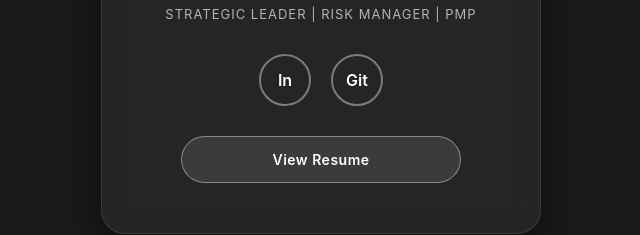
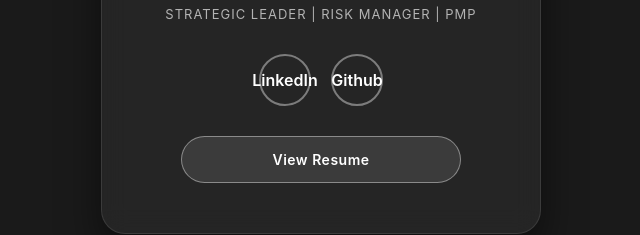
Before and after one commit to jbusey12/jbusey12.github.io, a plain HTML site: page index.html in a window 1280 px wide. Shown: the part 332-567 px from the top of the page, 319-959 px from the left. Drawn offline with Linux system fonts and the light colour scheme.

Commit message:
Update index.html

```diff
--- a/index.html
+++ b/index.html
@@ -120,9 +120,9 @@
 
         <div class="social-row">
             <!-- Your updated LinkedIn URL -->
-            <a href="https://www.linkedin.com/in/john-busuego/" target="_blank" class="icon-btn" aria-label="LinkedIn">In</a>
+            <a href="https://www.linkedin.com/in/john-busuego/" target="_blank" class="icon-btn" aria-label="LinkedIn">LinkedIn</a>
             <!-- Your main repository project URL -->
-            <a href="https://github.com/jbusey12/jbusey12.github.io" target="_blank" class="icon-btn" aria-label="GitHub">Git</a>
+            <a href="https://github.com/jbusey12/jbusey12.github.io" target="_blank" class="icon-btn" aria-label="GitHub">Github</a>
         </div>
 
         <div class="doc-buttons">
```
